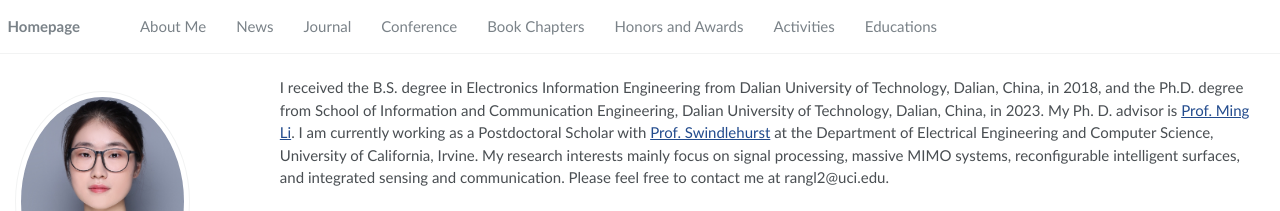
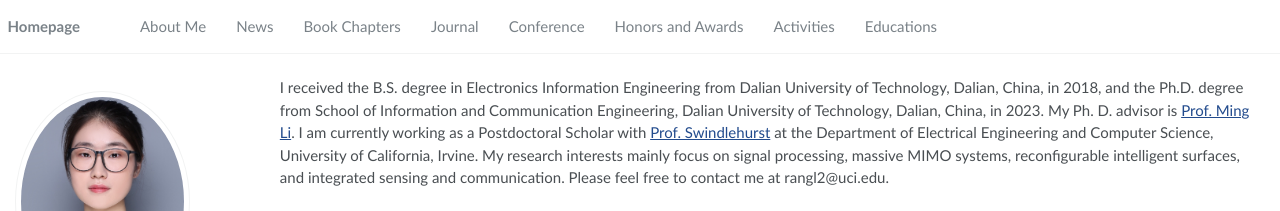
Before and after one commit to RangLiu0706/RangLiu0706.github.io, a Jekyll site: the page built from _pages/about.md, in a window 1280 px wide. Shown: the top 211 px of the page. Built offline with Jekyll 4.4.1, drawn with Linux system fonts in a browser that asks for light colours; comment, search, counter and statistics services are not loaded; some of the changed lines change nothing that is shown.

Commit message:
update0821

```diff
--- a/_data/navigation.yml
+++ b/_data/navigation.yml
@@ -6,14 +6,14 @@ main:
   - title: "News"
     url: "/#-news"
 
+  - title: "Book Chapters"
+    url: "/#-book-chapters"
+
   - title: "Journal"
     url: "/#-journal"
 
   - title: "Conference"
     url: "/#-conference"
-
-  - title: "Book Chapters"
-    url: "/#-book-chapters"
 
   - title: "Honors and Awards"
     url: "/#-honors-and-awards"
```
